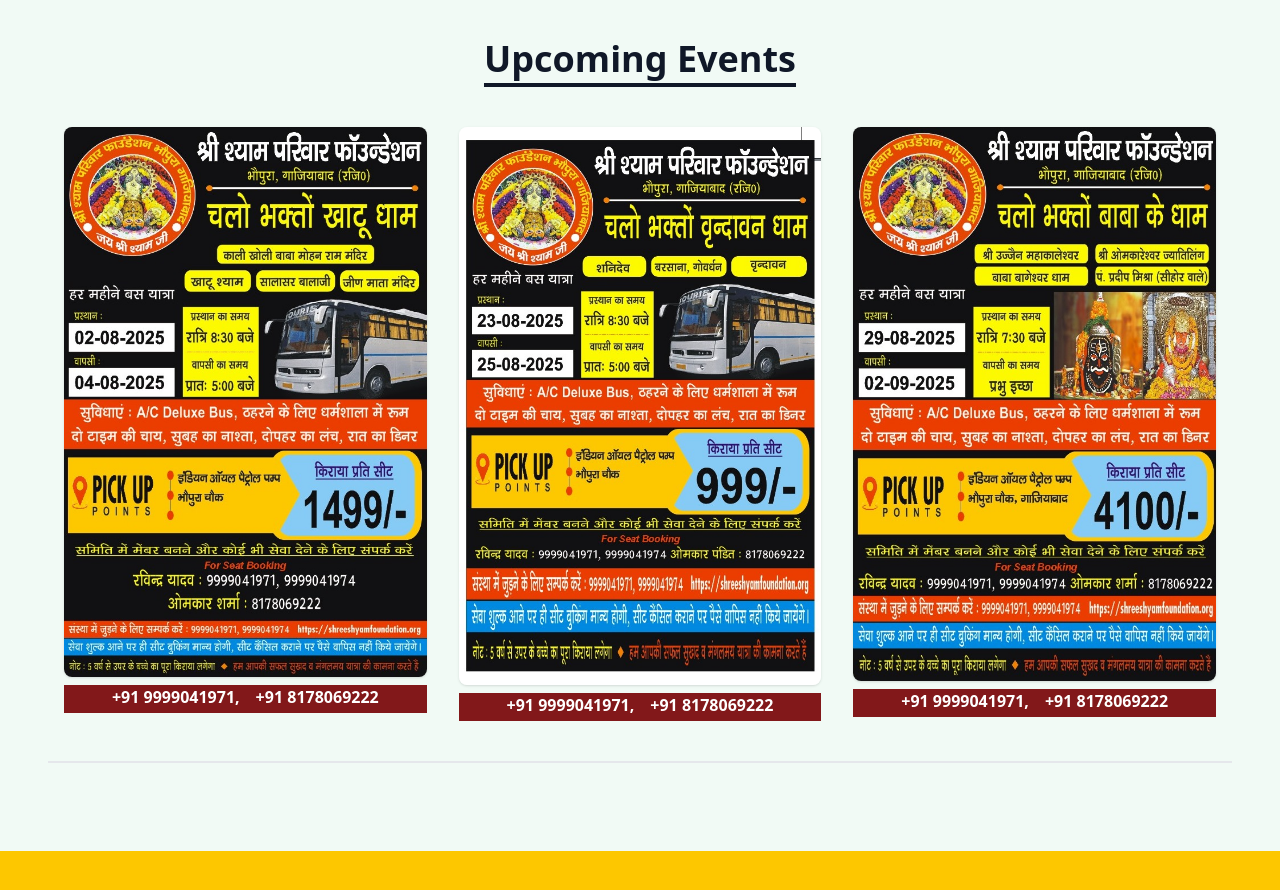
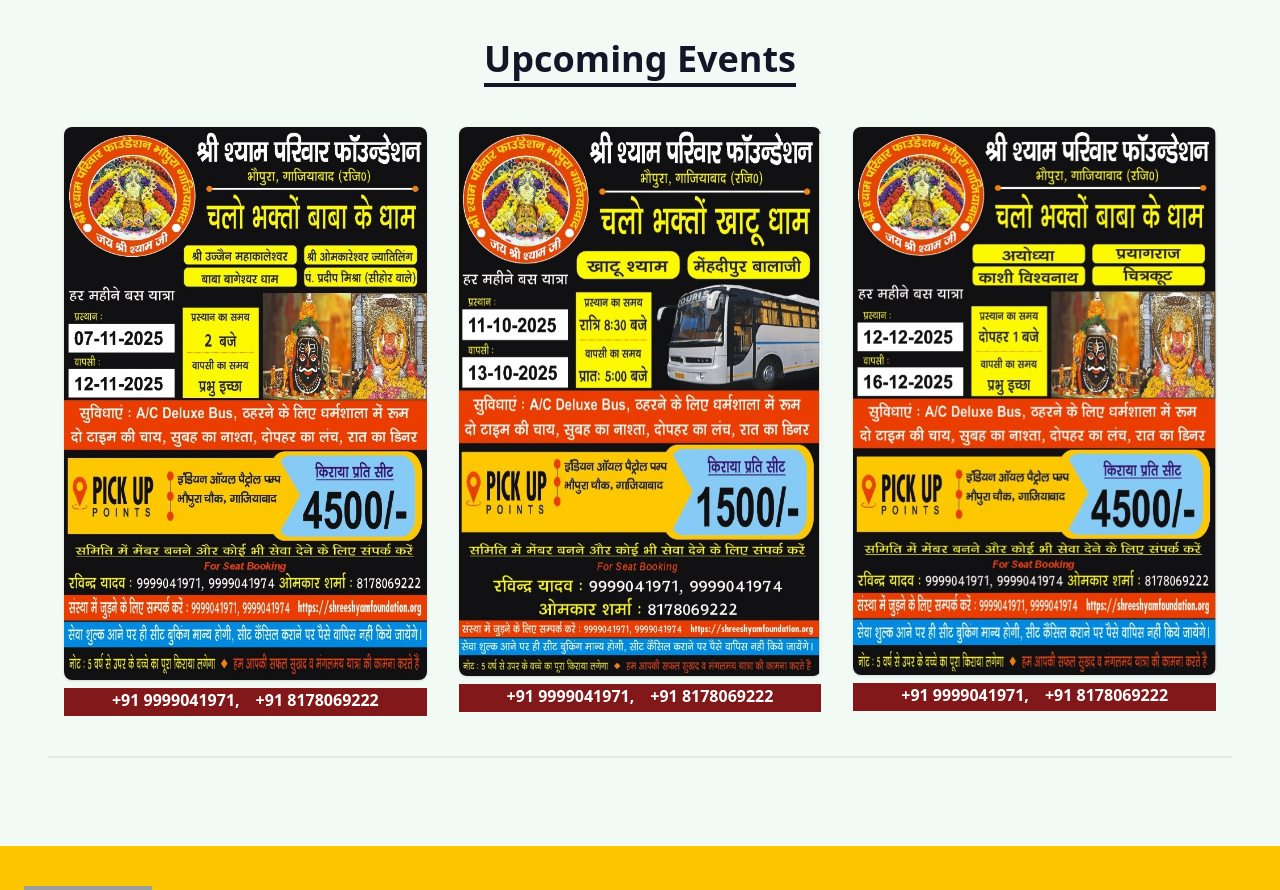
Before and after one commit to Princetech7618/shree-shyam-foundation-by-prince, a React (Vite) app: page / in a window 1280 px wide. Shown: the part 3520-4410 px from the top of the page. Built offline with nearby package versions, Linux system fonts and the light colour scheme; grey boxes are pictures that could not be loaded.

Commit message:
Update busSection.jsx

```diff
--- a/src/Components/busSection.jsx
+++ b/src/Components/busSection.jsx
@@ -45,7 +45,7 @@
 <div className="max-w-6xl mx-auto grid grid-cols-1 sm:grid-cols-3 lg:grid-cols-3 gap-6 sm:gap-8">
   {/* Image 1 */}
   <div className="text-center">
-    <img src="/event1.jpg" alt="Image 1" className="w-full h-auto object-cover rounded-lg shadow" />
+    <img src="/ee1.jpg" alt="Image 1" className="w-full h-auto object-cover rounded-lg shadow" />
     <div className="mt-2 flex space-y-1 bg-red-900 justify-center gap-4">
       <a href="tel:+919999041971" className="text-white font-bold block">+91 9999041971,</a>
       <a href="tel:+918178069222" className="text-white block font-bold">+91 8178069222</a>
@@ -54,7 +54,7 @@
 
   {/* Image 2 */}
   <div className="text-center">
-    <img src="/event2.jpg" alt="Image 2" className="w-full h-auto object-cover rounded-lg shadow" />
+    <img src="/ee2.jpg" alt="Image 2" className="w-full h-auto object-cover rounded-lg shadow" />
     <div className="mt-2 flex space-y-1 bg-red-900 justify-center gap-4">
       <a href="tel:+919999041971" className="text-white font-bold block">+91 9999041971,</a>
       <a href="tel:+918178069222" className="text-white block font-bold">+91 8178069222</a>
@@ -63,7 +63,7 @@
 
   {/* Image 3 */}
   <div className="text-center">
-    <img src="/event3.jpg" alt="Image 3" className="w-full h-auto object-cover rounded-lg shadow" />
+    <img src="/ee3.jpg" alt="Image 3" className="w-full h-auto object-cover rounded-lg shadow" />
     <div className="mt-2 flex bg-red-900 space-y-1 justify-center gap-4">
       <a href="tel:+919999041971" className="text-white font-bold block">+91 9999041971,</a>
       <a href="tel:+918178069222" className="text-white block font-bold">+91 8178069222</a>
```
